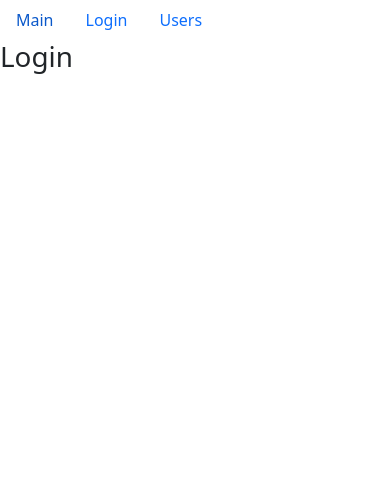
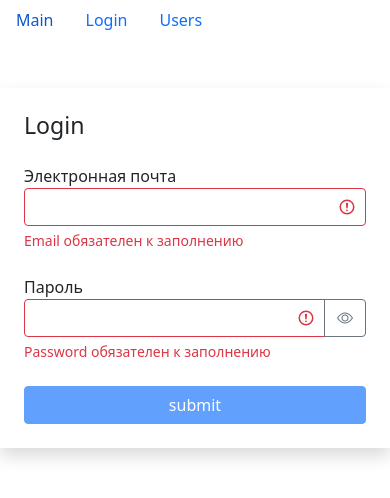
Before and after one commit to novik-developer/fast-company, a React (Create React App) app: page /login in a window 390 px wide. Shown: the top 498 px of the page. Built offline with nearby package versions, Linux system fonts and the light colour scheme.

Commit message:
lecturer code

```diff
--- a/src/component/layout/login.jsx
+++ b/src/component/layout/login.jsx
@@ -1,7 +1,95 @@
-import React from "react";
+import React, { useEffect, useState } from "react";
+import TextField from "../textField";
+import { validator } from "../../utils/validator.js";
 
 const Login = () => {
-    return <h1>Login</h1>;
+    const [data, setData] = useState({ email: "", password: "" });
+    const [errors, setErrors] = useState({});
+    const handleChange = ({ target }) => {
+        setData((prevState) => ({
+            ...prevState,
+            [target.name]: target.value
+        }));
+    };
+
+    const validatorConfig = {
+        email: {
+            isRequired: {
+                massage: "Еmail обязателен к заполнению"
+            },
+            isEmail: {
+                massage: "Еmail введен не коректно"
+            }
+        },
+        password: {
+            isRequired: {
+                massage: "Password обязателен к заполнению"
+            },
+            isCapitelSymbol: {
+                massage:
+                    "Password должен содержать хотя бы одну заглавную букву"
+            },
+            isContainDigit: {
+                massage: "Password должен содержать хотя бы одну цифру"
+            },
+            min: {
+                massage: "Password должен состоять минимум из 8 символов",
+                value: 8
+            }
+        }
+    };
+
+    const validate = () => {
+        const errors = validator(data, validatorConfig);
+        setErrors(errors);
+        return Object.keys(errors).length === 0;
+    };
+    const isValid = Object.keys(errors).length === 0;
+
+    const handleSubmit = (e) => {
+        e.preventDefault();
+        const isValide = validate();
+        if (!isValide) return;
+        console.log("event", data);
+    };
+
+    useEffect(() => {
+        validate();
+    }, [data]);
+
+    return (
+        <div className="container mt-5">
+            <div className="row">
+                <div className="col-md-6 offset-md-3 shadow p-4">
+                    <h3 className="mb-4">Login</h3>
+                    <form onSubmit={handleSubmit}>
+                        <TextField
+                            label="Электронная почта"
+                            name="email"
+                            value={data.email}
+                            onChange={handleChange}
+                            errors={errors.email}
+                        />
+                        <TextField
+                            label="Пароль"
+                            type="password"
+                            name="password"
+                            value={data.password}
+                            onChange={handleChange}
+                            errors={errors.password}
+                        />
+                        <button
+                            type="submit"
+                            disabled={!isValid}
+                            className="btn btn-primary w-100 mx-auto"
+                        >
+                            submit
+                        </button>
+                    </form>
+                </div>
+            </div>
+        </div>
+    );
 };
 
 export default Login;
--- /dev/null
+++ b/src/component/textField.jsx
@@ -0,0 +1,59 @@
+import React, { useState } from "react";
+import PropTypes from "prop-types";
+
+const TextField = ({ label, type, name, value, onChange, errors }) => {
+    const [showPaswword, setShowPaswword] = useState(false);
+
+    const toggleShowPaswword = () => {
+        setShowPaswword((prevState) => !prevState);
+    };
+
+    const getInputClasses = () => {
+        return "form-control" + (errors ? " is-invalid" : "");
+    };
+    return (
+        <div className="mb-4">
+            <label htmlFor={name}>{label}</label>
+            <div className="input-group has-validation">
+                <input
+                    className={getInputClasses()}
+                    type={showPaswword ? "text" : type}
+                    id={name}
+                    name={name}
+                    value={value}
+                    onChange={onChange}
+                />
+                {type === "password" && (
+                    <button
+                        className="btn btn-outline-secondary"
+                        type="button"
+                        onClick={toggleShowPaswword}
+                    >
+                        {
+                            <i
+                                className={
+                                    "bi bi-eye" + (showPaswword ? "-slash" : "")
+                                }
+                            ></i>
+                        }
+                    </button>
+                )}
+                {errors && <div className="invalid-feedback"> {errors} </div>}
+            </div>
+        </div>
+    );
+};
+
+TextField.defaultProps = {
+    type: "text"
+};
+TextField.propTypes = {
+    label: PropTypes.string,
+    type: PropTypes.string,
+    name: PropTypes.string,
+    value: PropTypes.string,
+    onChange: PropTypes.func,
+    errors: PropTypes.string
+};
+
+export default TextField;
--- /dev/null
+++ b/src/utils/validator.js
@@ -0,0 +1,46 @@
+export function validator(data, config) {
+    const errors = {};
+    function validate(validateMethod, data, config) {
+        let statusValidate;
+        switch (validateMethod) {
+            case "isRequired":
+                statusValidate = data.trim() === "";
+                break;
+            case "isEmail": {
+                const emailRegExp = /^\S+@\S+\.\S+$/g;
+                statusValidate = !emailRegExp.test(data);
+                break;
+            }
+            case "isCapitelSymbol": {
+                const capitalRegExp = /[A-Z]+/g;
+                statusValidate = !capitalRegExp.test(data);
+                break;
+            }
+            case "isContainDigit": {
+                const digitlRegExp = /\d+/g;
+                statusValidate = !digitlRegExp.test(data);
+                break;
+            }
+            case "min": {
+                statusValidate = data.length < config.value;
+                break;
+            }
+            default:
+                break;
+        }
+        if (statusValidate) return config.massage;
+    }
+    for (const fildName in data) {
+        for (const validatorMethod in config[fildName]) {
+            const error = validate(
+                validatorMethod,
+                data[fildName],
+                config[fildName][validatorMethod]
+            );
+            if (error && !errors[fildName]) {
+                errors[fildName] = error;
+            }
+        }
+    }
+    return errors;
+}
```
Also changed, not shown: .eslintrc.js.
